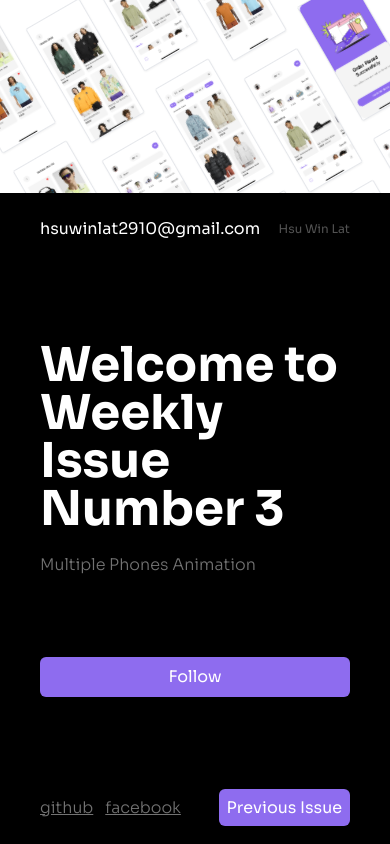
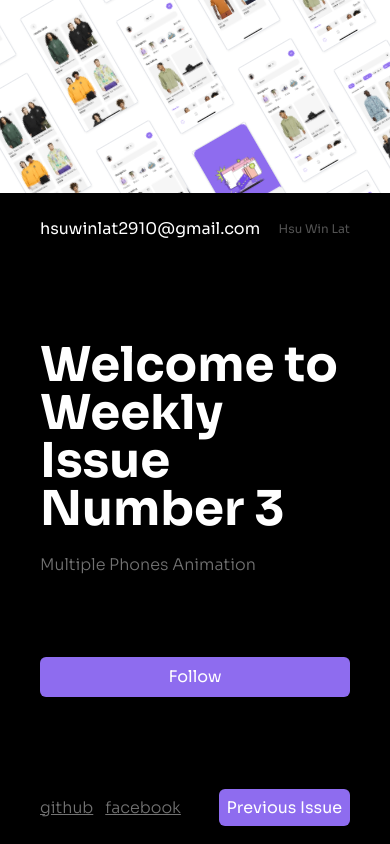
Before and after one commit to LaMuJer/phone-animation, a React (Vite) app: page / in a window 390 px wide. Built offline with nearby package versions, Linux system fonts and the light colour scheme.

Commit message:
phone change

```diff
--- a/src/index.css
+++ b/src/index.css
@@ -44,3 +44,10 @@
     transform: translateY(-35%);
   }
 }
+
+/* phone */
+@media (max-width: 768px) {
+  .tiles {
+    transform: translateY(-70%);
+  }
+}
```
